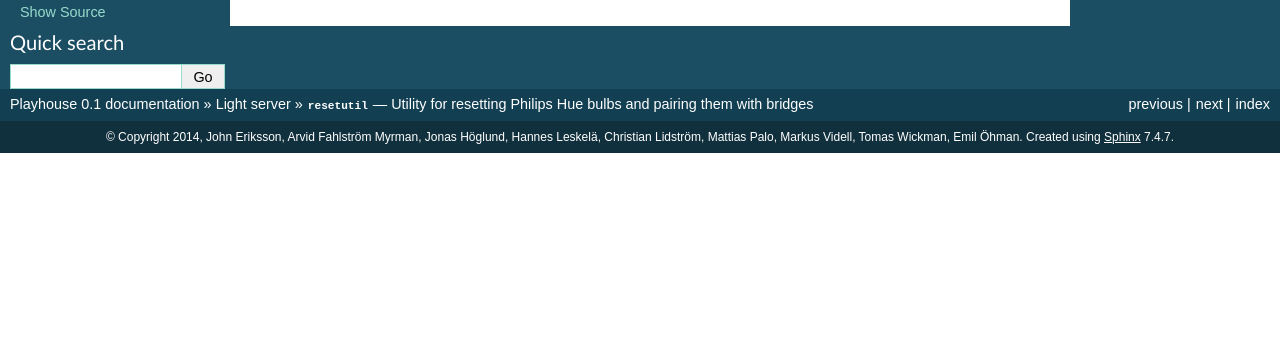
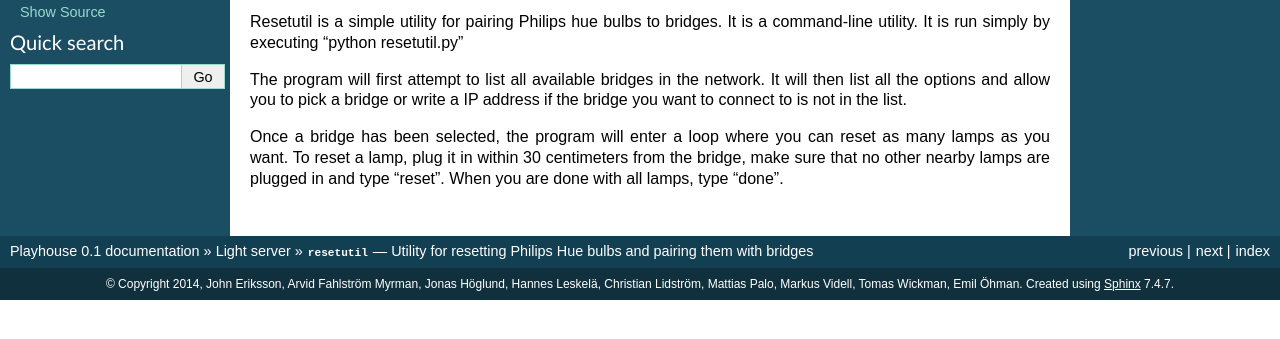
Before and after one commit to smab/meta, a Sphinx documentation site: the page built from doc/source/resetutil.rst, in a window 1280 px wide, cut to the strip 231-570 px from the top of the page. Built offline with Sphinx 7.4.7, drawn with Linux system fonts in a browser that asks for light colours.

Commit message:
resetutil.py
A few lines of documentation for resetutil.py

```diff
--- a/doc/source/resetutil.rst
+++ b/doc/source/resetutil.rst
@@ -2,3 +2,9 @@
 ==========================================================================================
 
 .. automodule:: resetutil
+
+Resetutil is a simple utility for pairing Philips hue bulbs to bridges. It is a command-line utility. It is run simply by executing "python resetutil.py"
+
+The program will first attempt to list all available bridges in the network. It will then list all the options and allow you to pick a bridge or write a IP address if the bridge you want to connect to is not in the list.
+
+Once a bridge has been selected, the program will enter a loop where you can reset as many lamps as you want. To reset a lamp, plug it in within 30 centimeters from the bridge, make sure that no other nearby lamps are plugged in and type "reset". When you are done with all lamps, type "done".
```
